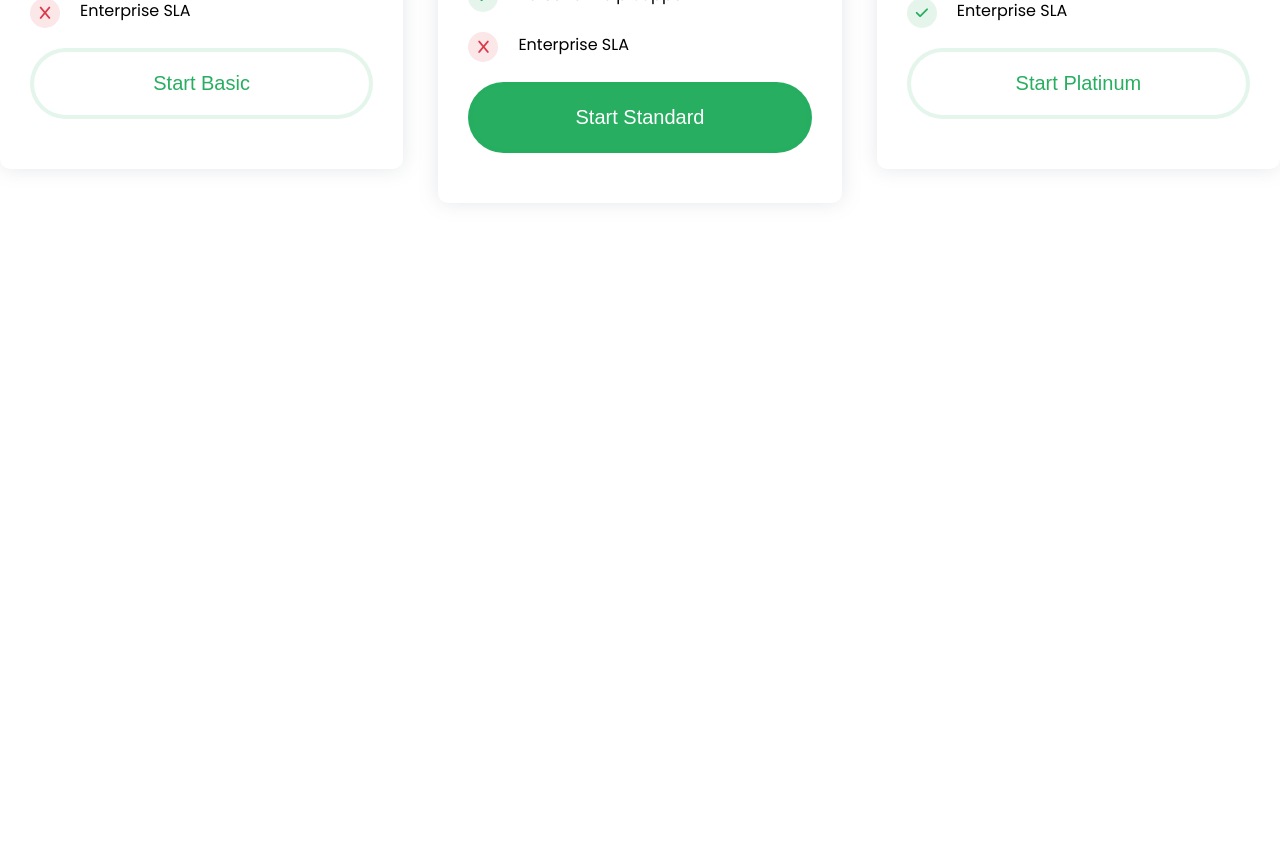
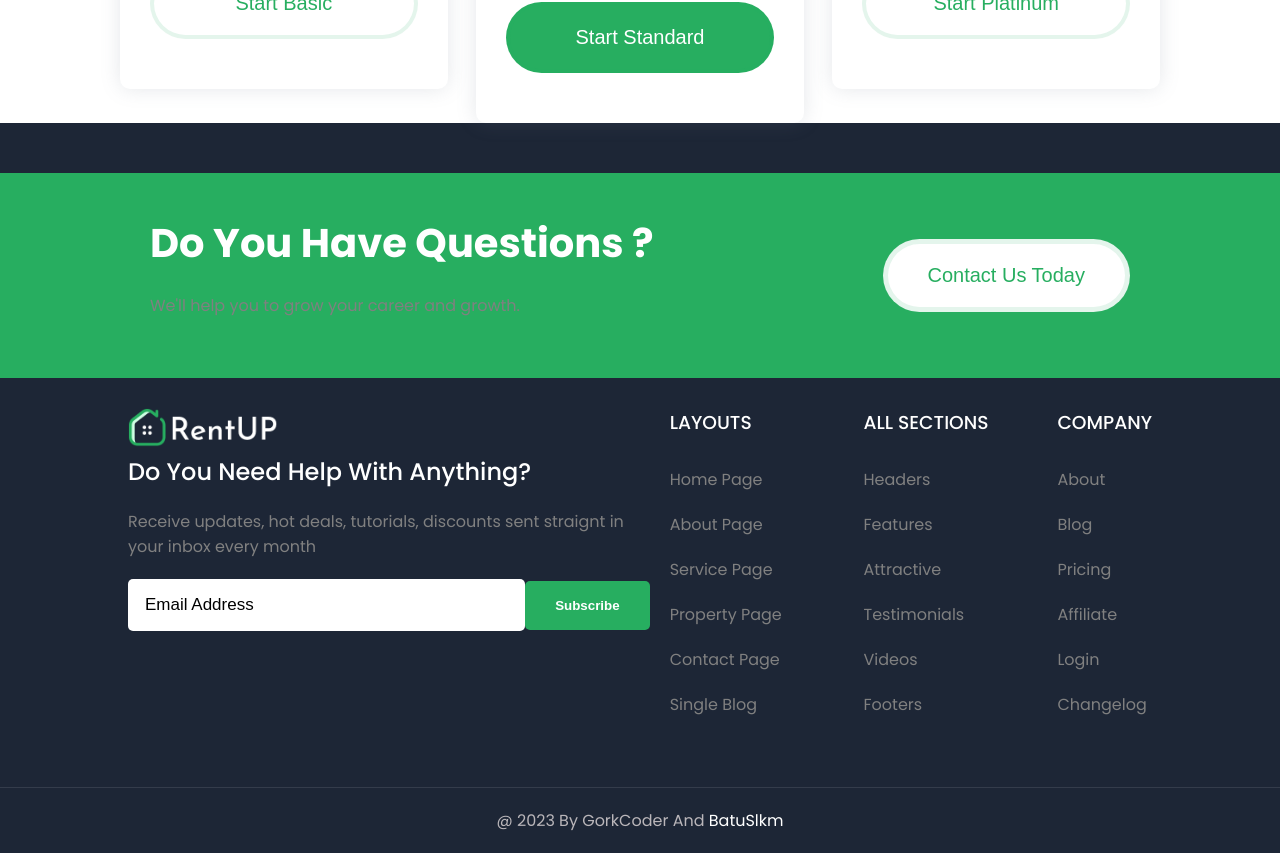
Before and after one commit to batuhansalkim/house-rental-website, a React (Create React App) app: page / in a window 1280 px wide. Shown: the part 5880-6733 px from the top of the page. Before the commit the page ends 6163 px from the top, so only its background shows below. Built offline with nearby package versions, Linux system fonts and the light colour scheme.

Commit message:
footer tamamlandı

```diff
--- a/src/App.css
+++ b/src/App.css
@@ -118,4 +118,15 @@ img{
   padding: 20px 40px;
   font-weight: 400;
   border: 4px solid #27ae601f;
+
 }
+.btnbatu{
+  background: #fff;
+  border: 5px solid #27ae601f;
+  border-radius: 50px;
+  color: #27ae60;
+  font-size: 20px;
+  font-weight: 400;
+  padding: 20px 40px;
+
+}
--- a/src/components/common/footer/Footer.jsx
+++ b/src/components/common/footer/Footer.jsx
@@ -1,8 +1,45 @@
 import React from 'react'
+import FooterContact from './FooterContact'
+import footerdata from '../../data/footer';
+import logo from "./footerlogo.png";
+import "./footer.css";
 
 function Footer() {
   return (
-    <div>Footer</div>
+    <>
+    <footer>
+        <FooterContact/>
+        <div className="container">
+            <div className="box">
+                <div className="logo">
+                    <img src={logo} alt="" />
+                    <h2>Do You Need Help With Anything?</h2>
+                    <p>Receive updates, hot deals, tutorials, discounts sent straignt in your inbox every month</p>
+
+                    <div className="input flex">
+                        <input type="text"  placeholder='Email Address'/>
+                        <button>Subscribe</button>
+                    </div>
+                </div>
+            </div>
+
+            {footerdata.map((item)=>(
+                <div className="box">
+                    <h3>{item.title}</h3>
+                    <ul>
+                        {item.text.map((items)=>(
+                            <li>{items.list}</li>
+                        ))}
+                    </ul>
+                </div>
+            ))}
+        </div>
+    </footer>
+    <div className="batuslkm">
+        <span>@ 2023 By GorkCoder And <a href='https://www.instagram.com/batuslkm/' target='_blank'>BatuSlkm</a></span>
+    </div>
+    </>
+
   )
 }
 
--- /dev/null
+++ b/src/components/common/footer/FooterContact.jsx
@@ -0,0 +1,23 @@
+import React from 'react'
+
+function FooterContact() {
+  return (
+    <>
+        <section className='footerContact'>
+            <div className="container2">
+                <div className="send flex">
+                    <div className="text">
+                        <h1>Do You Have Questions ?</h1>
+                        <p>We'll help you to grow your career and growth.</p>
+                    </div>
+                    <button className='btnbatu'>
+                        Contact Us Today
+                    </button>
+                </div>
+            </div>
+        </section>
+    </>
+  )
+}
+
+export default FooterContact
--- a/src/components/common/footer/footer.css
+++ b/src/components/common/footer/footer.css
@@ -0,0 +1,61 @@
+.footerContact{
+    background-color: #27ae60;
+    padding: 40px 0;
+    color: #fff;
+}
+.footerContact h1 {
+  font-size: 40px;
+}
+.container2{
+    padding: 0 150px;
+}
+footer{
+    background-color: #1d2636;
+    padding: 50px 0;
+    color: #fff;
+}
+footer .container{
+    display: grid;
+    grid-template-columns: 6fr 2fr 2fr 1fr;
+    grid-gap: 20px;
+    padding-top: 30px;
+}
+footer img {
+  width: 150px;
+}
+footer h2 {
+  font-weight: 500;
+}
+footer p {
+  color: grey;
+  margin: 20px 0;
+}
+footer input{
+    background-color: #fff;
+    padding: 17px;
+    width: 100%;
+    border-radius: 5px;
+    font-size: 16px;
+}
+footer h3 {
+  font-weight: 500;
+  margin-bottom: 30px;
+}
+footer ul {
+  display: block;
+}
+footer ul li {
+  display: block;
+  color: grey;
+  margin-bottom: 20px;
+}
+.batuslkm{
+    text-align: center;
+    padding: 20px;
+    background: #1d2636;
+    color: rgba(235, 227, 227, 0.762);
+    border-top: 1px solid rgba(255, 255, 255, 0.1);
+}
+.batuslkm a{
+    color: rgb(255, 255, 255);
+}
--- a/src/components/home/Home.jsx
+++ b/src/components/home/Home.jsx
@@ -6,6 +6,7 @@ import Awards from './awards/Awards';
 import Location from './location/Location';
 import Team from './team/Team';
 import Price from './price/Price';
+import Footer from '../common/footer/Footer';
 export default function Home() {
   return (
     <>
@@ -16,6 +17,7 @@ export default function Home() {
       <Location/>
       <Team/>
       <Price/>
+      <Footer/>
     </>
   )
 }
--- a/src/components/home/price/price.css
+++ b/src/components/home/price/price.css
@@ -1,5 +1,6 @@
 .price{
     text-align: center;
+    padding: 0 120px;
 }
 .price .content .box{
     width: 31.5%;
```
Also changed, not shown: src/components/common/footer/footerlogo.png (renamed from public/images/logo-light.png).
